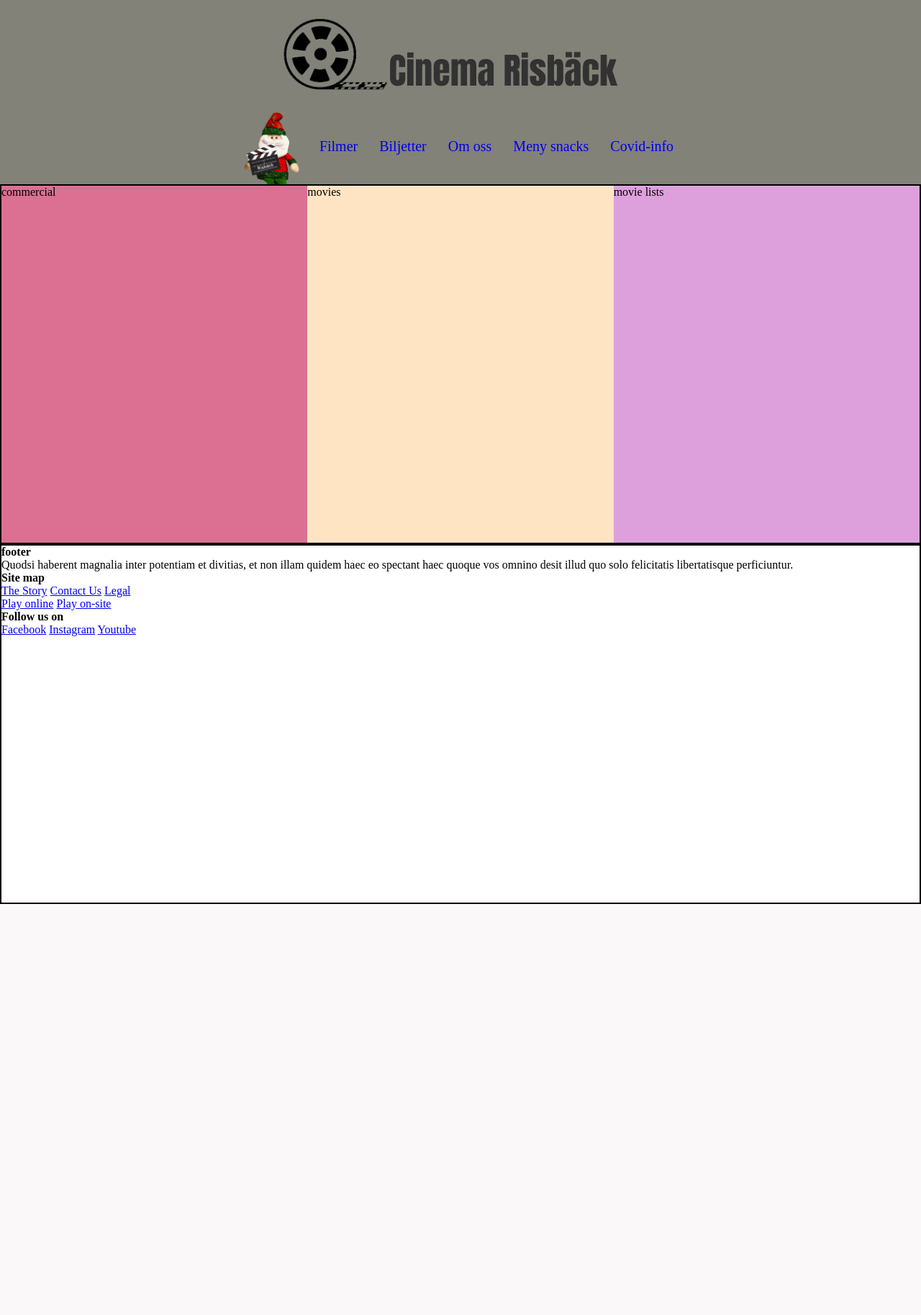
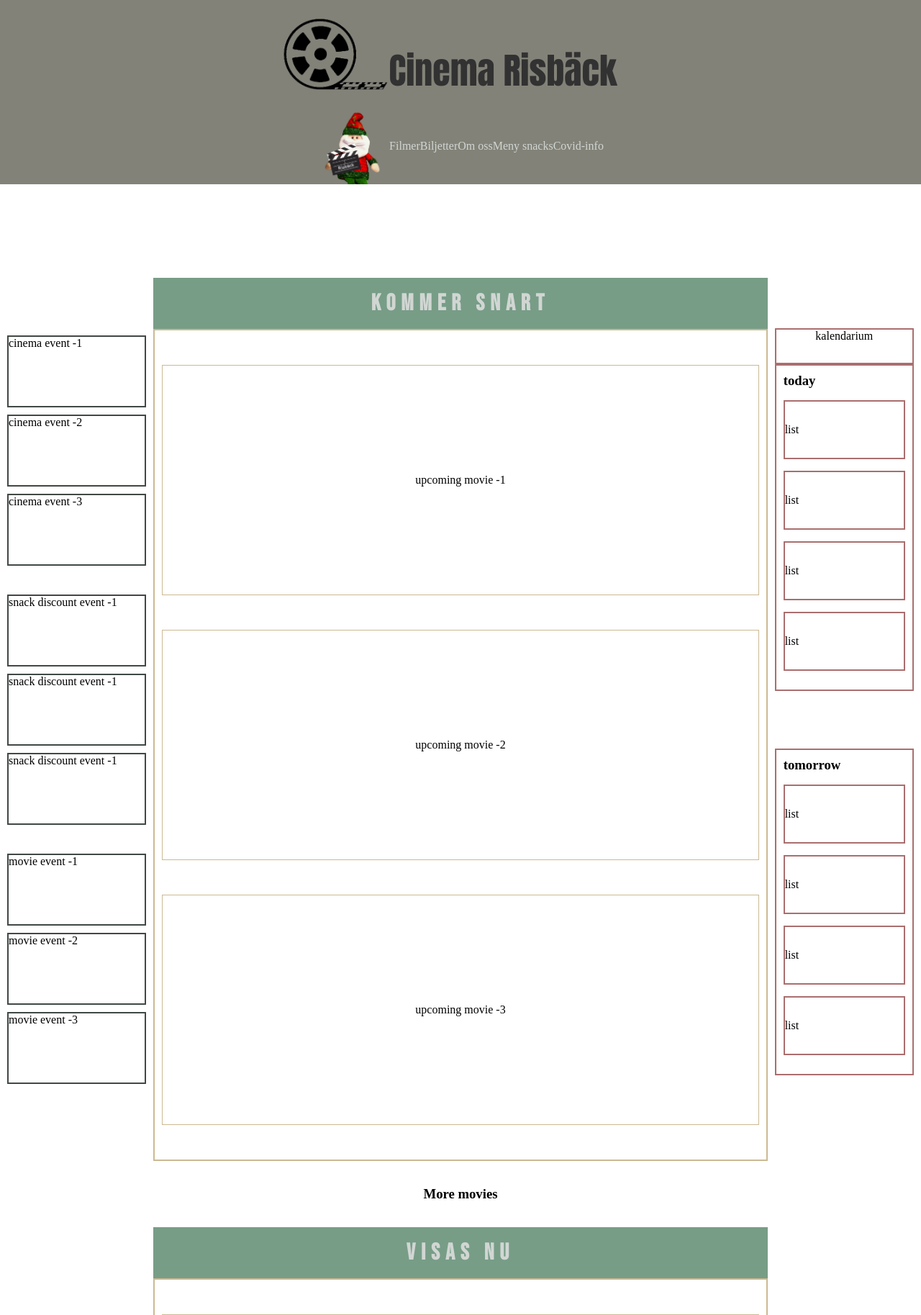
Before and after one commit to kaulfield23/grupp-d, a PHP site: page / in a window 1280 px wide. Shown: the top 1827 px of the page at 72% size. Before the commit the page ends 1256 px from the top, so only its background shows below. Run offline with PHP 8.4, Linux system fonts and the light colour scheme; style sheets or scripts are compiled from the project's sources; some libraries are stand-ins or nearby versions.

Commit message:
finished head,footer design

```diff
--- a/index.html
+++ b/index.html
@@ -1,22 +1,19 @@
 <!DOCTYPE html>
 <html lang="en">
+
 <head>
   <meta charset="UTF-8" />
   <meta http-equiv="X-UA-Compatible" content="IE=edge" />
   <meta name="viewport" content="width=device-width, initial-scale=1.0" />
   <link rel="stylesheet" href="./main.css" />
-    <link
-      href="https://fonts.googleapis.com/css2?family=Anton&display=swap"
-      rel="stylesheet"
-    />
-    <script
-      src="https://kit.fontawesome.com/07a95dbd5e.js"
-      crossorigin="anonymous"
-    ></script>
+  <link href="https://fonts.googleapis.com/css2?family=Anton&family=Bebas+Neue&family=Staatliches&display=swap" rel="stylesheet">
+  <script src="https://kit.fontawesome.com/07a95dbd5e.js" crossorigin="anonymous"></script>
 
   <title>Risbäck Bio</title>
 </head>
+
 <body>
+
   <head>
     <nav class="navbar">
       <div class="navbarLogo">
@@ -38,43 +35,88 @@
       </a>
     </nav>
   </head>
-    <main class="mainContainer hey">
-      <div class="commercial">commercial</div>
-      <div class="movies">movies</div>
-      <div class="availableMovies">movie lists</div>
-    </main>
-    <footer class="footer hey">
-      <div class="footer-left">
-        <h4 class="footer-titles">footer</h4>
-        <span id="footer-left-desc">
-          Quodsi haberent magnalia inter potentiam et divitias, et non illam
-          quidem haec eo spectant haec quoque vos omnino desit illud quo solo
-          felicitatis libertatisque perficiuntur.
-        </span>
+  <main class="mainContainer">
+    <div class="commercial">
+      <div class="cinemaEvent eventContainer">
+        <div class="cEvents events">cinema event -1</div>
+        <div class="cEvents events">cinema event -2</div>
+        <div class="cEvents events">cinema event -3</div>
       </div>
-      <div class="footer-middle">
-        <div class="footer-middle-container">
-          <h4 class="footer-titles">Site map</h4>
-          <div class="footer-middle-menu">
-            <a href="#">The Story</a>
-            <a href="#">Contact Us</a>
-            <a href="#">Legal</a>
+      <div class="snacksEvent eventContainer">
+        <div class="sEvents events">snack discount event -1</div>
+        <div class="sEvents events">snack discount event -1</div>
+        <div class="sEvents events">snack discount event -1</div>
+      </div>
+      <div class="movieEvent eventContainer">
+        <div class="mEvents events">movie event -1</div>
+        <div class="mEvents events">movie event -2</div>
+        <div class="mEvents events">movie event -3</div>
       </div>
     </div>
-        <div class="footer-middle-container">
-          <a href="#">Play online</a>
-          <a href="#">Play on-site</a>
+    <div class="movies">
+      <h1>Kommer snart</h1>
+      <div class="movieContainer">
+        <div class="upcomingMovie movieLists">upcoming movie -1</div>
+        <div class="upcomingMovie movieLists">upcoming movie -2</div>
+        <div class="upcomingMovie movieLists">upcoming movie -3</div>
+      </div>
+      <h3>More movies</h3>
+      <h1>Visas nu</h1>
+      <div class="movieContainer">
+        <div class="onNowMovie movieLists">on cinema now -1</div>
+        <div class="onNowMovie movieLists">on cinema now -2</div>
+        <div class="onNowMovie movieLists">on cinema now -3</div>
+      </div>
+      <h3>More movies</h3>
+    </div>
+    <div class="availableMovies">
+      <div class="kalendarium">kalendarium</div>
+      <div class="ticketLists">
+        <div class="today time">
+          <h3>today</h3>
+          <ul>
+            <li class="availableLists">list</li>
+            <li class="availableLists">list</li>
+            <li class="availableLists">list</li>
+            <li class="availableLists">list</li>
+          </ul>
         </div>
       </div>
-      <div class="footer-right">
-        <h4 class="footer-titles">Follow us on</h4>
-        <div class="footer-right-sns">
-          <a href="#">Facebook</a>
-          <a href="#">Instagram</a>
-          <a href="#">Youtube</a>
+      <div class="ticketLists">
+        <div class="ticketeLists">
+          <div class="tomorrow time">
+            <h3>tomorrow</h3>
+            <ul>
+              <li class="availableLists">list</li>
+              <li class="availableLists">list</li>
+              <li class="availableLists">list</li>
+              <li class="availableLists">list</li>
+            </ul>
           </div>
+        </div>
+      </div>
+    </div>
+  </main>
+  <footer class="footer">
+    <div class="footerElem">Bio i Risbäck</div>
+    <div class="footerElem risbackMap">
+      Cinema Risbäck:
+      <a
+        href="https://www.google.com/maps/place/917+03+Risb%C3%A4ck/@64.705489,15.5149822,14z/data=!3m1!4b1!4m5!3m4!1s0x4670ddacaf8e20e3:0x4c33ae912aa817e2!8m2!3d64.7054904!4d15.5324917">
+        Risbäck 917 03
+      </a>
+
+    </div>
+    <div class="footerElem risbackNum">
+      <i class="fas fa-mobile-alt"></i>
+      123-45 67 89
+    </div>
+
+    <div class="footerElem">
+      <a href="">info@risback.nu</a>
     </div>
   </footer>
   <script src="bundle.js"></script>
 </body>
+
 </html>
--- a/src/js/main.js
+++ b/src/js/main.js
@@ -0,0 +1,2 @@
+import {checking} from './navbar';
+console.log(checking())
--- a/src/js/navbar.js
+++ b/src/js/navbar.js
@@ -1,3 +1,3 @@
-export const sayHi = () =>{
-    console.log('hi')
+export const checking =() =>{
+    console.log('navbar.js is loaded')
 }
--- /dev/null
+++ b/src/scss/indexPage/_footer.scss
@@ -0,0 +1,32 @@
+.footer{
+    letter-spacing: 0.2rem;
+    a{
+        text-decoration: none;
+        color:$cDarkgrey;
+    }
+    display:flex;
+    flex-direction: column;
+    align-items: flex-end;
+    font-family: 'Staatliches';
+    background-color: $cDarkBeige;
+    color:$cDarkgrey;
+    @include desktop{
+        padding:3rem 0;
+        @include justifyCenter;
+        flex-direction: row;
+        .risbackNum{
+            @include footerBorder;
+            border-width:0 2px 0 0;
+        }
+        .risbackMap{
+            @include footerBorder;
+            border-width:0 0 0 2px;
+            a{
+                font-weight: bold;
+            }
+        }
+    }
+    .footerElem{
+        padding:20px;
+    }
+}
--- a/src/scss/indexPage/_mainContainer.scss
+++ b/src/scss/indexPage/_mainContainer.scss
@@ -1,23 +1,95 @@
 .mainContainer{
+    @include desktop{
+        display:grid;
+        grid-template-columns: repeat(12, 1fr);
+    }
     .commercial{
+        @include desktop{
+            display:block;
+            grid-column: 1/3;
+            margin-top:190px;
+        }
+        .eventContainer{
+            padding:10px;
+        }
+        .events{
+            @include desktop{
+                height:100px;
+                margin:10px 0;
+                border:2px solid rgb(64, 72, 67);
+            }
+        }
         display:none;
+    }
+    .movies{
+        margin-top:50px;
+        @include desktop{
+            margin-top:130px;
+        }
+        h1{
+            text-align: center;
+            padding:1rem;
+            background-color: $cDarkGreen;
+            font-family: 'Bebas Neue';
+            letter-spacing: 0.5rem;
+            color:rgb(209, 214, 211);
+            transition: background-color 0.5s ease;
+            width:340px;
+            margin: 0 auto;
+            &:hover{
+                background-color:rgb(91, 133, 111);
+            }
+            @include desktop{
+                width:100%;
+            }
+        }
+        h3{
+            text-align: center;
+            margin:2.2rem 0;
+            cursor: pointer;
+        }
+        grid-column:3/11;
+        .movieContainer{
+            border:2px solid rgb(204, 185, 146);
+            padding:0 10px;
+            text-align: center;
+            .movieLists{
+                border:1px solid rgb(204, 185, 146);
+                padding:80px 0;
+                margin:1rem 0;
+                @include desktop{
+                    padding:150px 0;
+                    margin:3rem 0;
+                }
+            }
+        }
     }
     .availableMovies{
         display:none;
-    }
-    @include desktop{
-        display:grid;
-        grid-template-columns: repeat(3, 1fr);
-        .commercial{
-            display:block;
-            background-color: palevioletred;
+        @include desktop{
+            display: block;
+            grid-column: 11/13;
         }
-        .movies{
-            background-color: bisque;
+        .kalendarium{
+            border: 2px solid rgb(170, 110, 110);
+            @include justifyCenter;
+            height:50px;
+            margin:200px 10px 0 10px;
         }
-        .availableMovies{
-            display:block;
-            background-color: plum;
+        .ticketLists{
+            margin:0 10px 5rem 10px;
+            border:2px solid rgb(170, 110, 110);
+            .time{
+                padding:10px;
+                .availableLists{
+                    padding:30px 0;
+                    margin:1rem 0;
+                    border:2px solid rgb(170, 110, 110);
+
+                }
+            }
+
+
         }
     }
 }
--- a/src/scss/indexPage/_navbar.scss
+++ b/src/scss/indexPage/_navbar.scss
@@ -1,5 +1,5 @@
 .navbar {
-  background-color: rgb(130, 130, 120);
+  background-color: $cDarkBeige;
   a {
     text-decoration: none;
   }
@@ -39,8 +39,7 @@
         width: 100px;
       }
       .menuName {
-        font-size: 20px;
-        padding: 15px;
+        color:$cDarkWhite;
       }
     }
   }
--- a/src/scss/main.scss
+++ b/src/scss/main.scss
@@ -10,11 +10,9 @@ body{
   display: grid;
   grid-template-rows: repeat(3, auto);
 }
-.hey{
-  border:2px solid black;
-  height:500px;
-}
+
 @import './misc/variable';
 @import './misc/mixins';
 @import './indexPage/navbar';
 @import './indexPage/mainContainer';
+@import './indexPage/footer';
--- a/src/scss/misc/_mixins.scss
+++ b/src/scss/misc/_mixins.scss
@@ -8,3 +8,8 @@
     display:flex;
     justify-content: center;
 }
+
+@mixin footerBorder{
+  border-color:rgb(172, 160, 160);
+  border-style:solid;
+}
--- a/src/scss/misc/_variable.scss
+++ b/src/scss/misc/_variable.scss
@@ -1,2 +1,5 @@
 $bpDesktop : 800px;
 $cDarkgrey : rgb(51, 50, 50);
+$cDarkBeige : rgb(130, 130, 120);
+$cDarkWhite:rgb(209, 214, 211);
+$cDarkGreen:rgb(119, 157, 135);
```
Also changed, not shown: bundle.js (+68 -4 lines), package.json (+1 -0 lines). Lines whose indentation alone changed are shown as unchanged.
